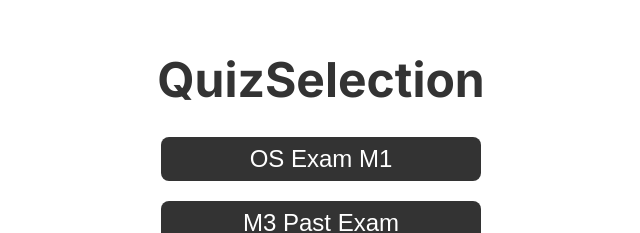
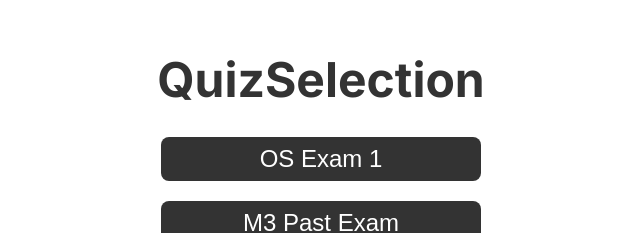
Before and after one commit to NinePTH/driving-license-quiz, a React (Vite) app: page / in a window 1280 px wide. Shown: the part 189-422 px from the top of the page, without its empty margins (319-959 px from the left). Built offline with nearby package versions, Linux system fonts and the light colour scheme.

Commit message:
Fix os exam name

```diff
--- a/src/components/QuizSelection.tsx
+++ b/src/components/QuizSelection.tsx
@@ -11,12 +11,12 @@ function QuizSelection() {
       {quiz == "" ? (
         <div className="quiz">
           <h1>QuizSelection</h1>
-          <button className="select-quiz-button" onClick={() => setQuiz("OSM1")}>OS Exam M1</button>
+          <button className="select-quiz-button" onClick={() => setQuiz("OS1")}>OS Exam 1</button>
           <button className="select-quiz-button" onClick={() => setQuiz("M3Past")}>M3 Past Exam</button>
           <button className="select-quiz-button" onClick={() => setQuiz("M3ChatGPT")}>M3 ChatGPT</button>
           <button className="select-quiz-button" onClick={() => setQuiz("M3MIX")}>M3 Past Exam + ChatGPT</button>
         </div>
-      ) : quiz == "OSM1" ? (
+      ) : quiz == "OS1" ? (
         <OS_Exam_M1 />
       ) : quiz == "M3Past" ? (
         <MIC_Quiz_M3_Past />
```
